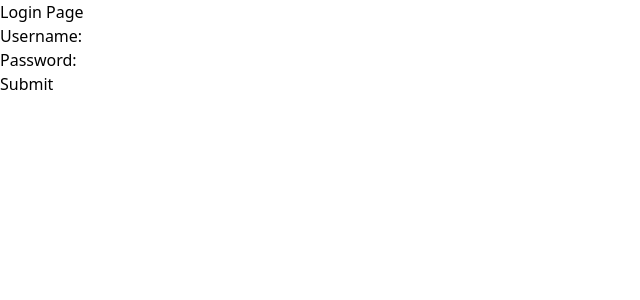
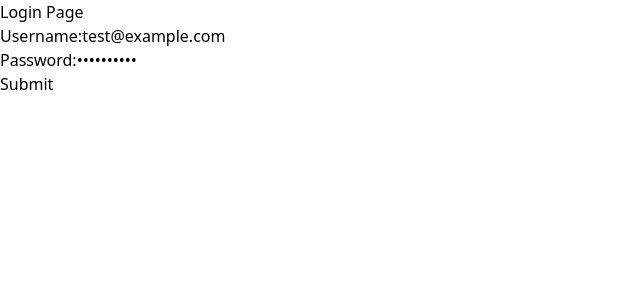
Before and after one commit to k-narusawa/secure-stream, a Next.js app in the folder sample-front-app/: page /login in a window 1280 px wide. Shown: the top 300 px of the page, without its empty margins (0-640 px from the left). Built offline with nearby package versions, Linux system fonts and the light colour scheme.

Commit message:
wrench: 🔧 hydraの設定を修正

```diff
--- a/sample-front-app/src/pages/login.tsx
+++ b/sample-front-app/src/pages/login.tsx
@@ -3,9 +3,8 @@ import { useRouter } from 'next/router';
 import React, { useEffect, useState } from 'react';
 
 const LoginPage = () => {
-  const [username, setUsername] = useState('');
-  const [password, setPassword] = useState('');
-  const [csrfToken, setCsrfToken] = useState('');
+  const [username, setUsername] = useState('test@example.com');
+  const [password, setPassword] = useState('!Password0');
   const router = useRouter();
 
   const onSubmit = async (e: React.FormEvent<HTMLFormElement>) => {
@@ -14,14 +13,12 @@ const LoginPage = () => {
     const data = {
       username: username,
       password: password,
-      _csrf: csrfToken
     }
 
     await axios.post('http://localhost:8080/api/v1/login', data, {
       headers: {
         'Content-Type': 'application/x-www-form-urlencoded'
       },
-      withCredentials: true
     })
       .then(function (response) {
         console.log(response.data);
@@ -45,7 +42,6 @@ const LoginPage = () => {
           Password:
           <input type="password" value={password} onChange={(e) => setPassword(e.target.value)} />
         </label>
-        <input type="hidden" value={csrfToken} />
         <br />
         <input type="submit" value="Submit" />
       </form>
```
Also changed, not shown: 1 other file (tests, documents, lock files or other folders).
